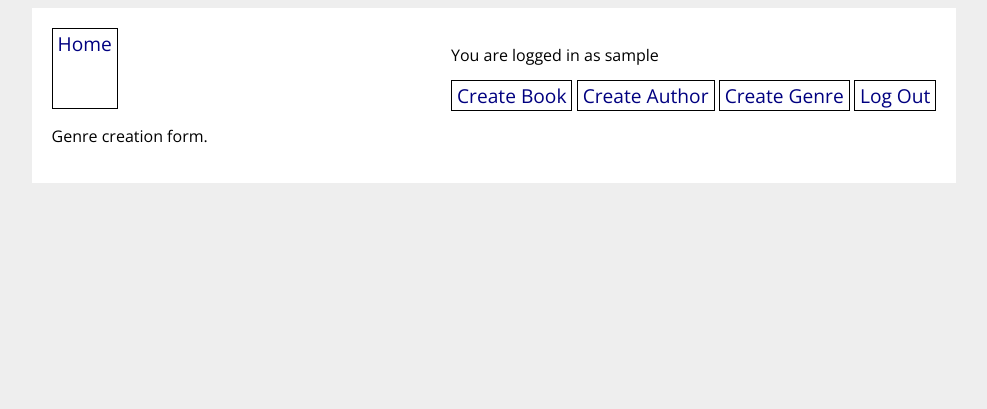
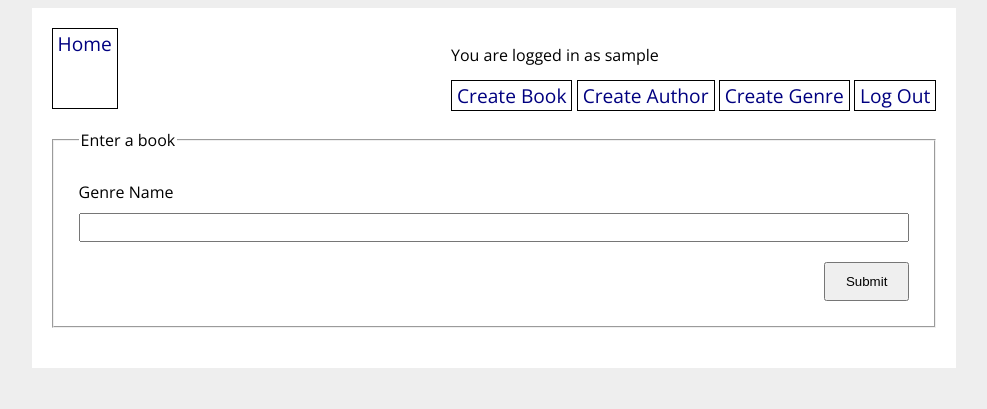
Before and after one commit to tristann3/BEW-1.2, a Flask app: page /create_genre in a window 1280 px wide. Shown: the top 409 px of the page, without its empty margins (146-1133 px from the left). Run offline with Flask 2, Linux system fonts and the light colour scheme; the visitor is signed in with stand-in values (Sample User, id 1); data comes from the database, SQL or seed files in the repository; both versions use the stored data as it was after the commit.

Commit message:
[ADD] added create genre route and Jinja2 template

```diff
--- a/auth-lab/books_app/main/forms.py
+++ b/auth-lab/books_app/main/forms.py
@@ -33,6 +33,9 @@ class AuthorForm(FlaskForm):
 class GenreForm(FlaskForm):
     """Form to create a genre."""
 
+    name = StringField('Genre Name', validators=[DataRequired(), Length(min=3, max=80)])
+    submit = SubmitField('Submit')
+
     # TODO: Fill out the fields in this class for:
     # - the genre's name (e.g. fiction, non-fiction, etc)
     # - a submit button
--- a/auth-lab/books_app/main/routes.py
+++ b/auth-lab/books_app/main/routes.py
@@ -66,15 +66,18 @@ def create_author():
 @main.route('/create_genre', methods=['GET', 'POST'])
 @login_required
 def create_genre():
-    # TODO: Make a GenreForm instance
+    form = GenreForm()
 
-    # TODO: If the form was submitted and is valid, create a new Genre object
-    # and save to the database, then flash a success message to the user and
-    # redirect to the homepage
+    if form.validate_on_submit():
+      new_genre = Genre(
+        name = form.name.data
+      )
+      db.session.add(new_genre)
+      db.session.commit()
 
-    # TODO: Send the form object to the template, and use it to render the form
-    # fields
-    return render_template('create_genre.html')
+      flash('New genre was created successfully.')
+      return redirect(url_for('main.homepage'))
+    return render_template('create_genre.html', form=form)
 
 
 @main.route('/book/<book_id>', methods=['GET', 'POST'])
--- a/auth-lab/books_app/templates/create_genre.html
+++ b/auth-lab/books_app/templates/create_genre.html
@@ -1,9 +1,19 @@
-{% extends 'base.html' %}
+{% extends 'base.html' %} {% block content %}
 
-{% block content %}
+<form method="POST" action="{{ url_for('main.create_genre') }}">
+  {{ form.csrf_token }}
+  <fieldset>
+    <legend>Enter a book</legend>
 
-<p>Genre creation form.</p>
+    {{ form.name.label }} {{ form.name }}
+    <ul>
+      {% for error in form.name.errors %}
+      <li class="error">{{ error }}</li>
+      {% endfor %}
+    </ul>
 
-<!-- TODO: Add a <form> element here and use the form variable to show the labels & fields -->
+    {{ form.submit }}
+  </fieldset>
+</form>
 
 {% endblock %}
```
Also changed, not shown: auth-lab/books_app/database.db.
